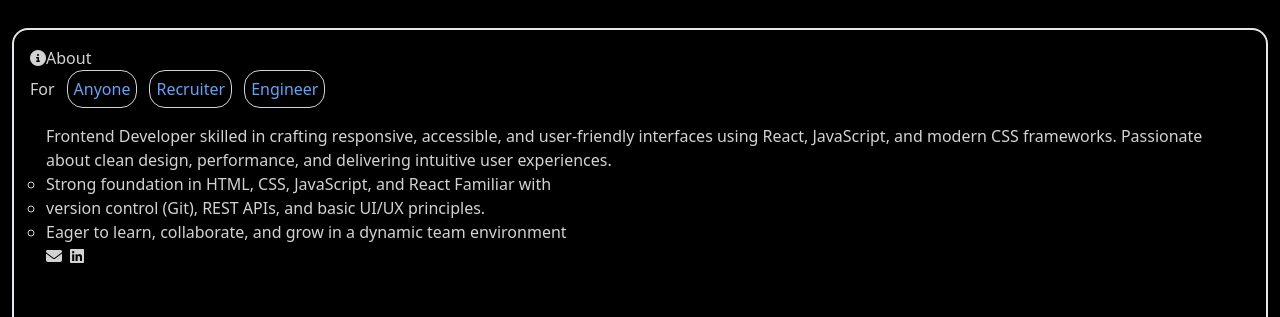
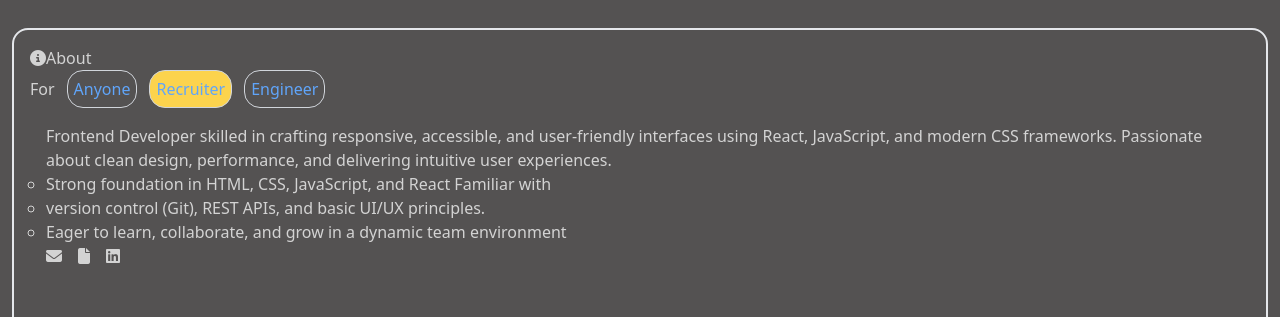
Before and after one commit to vandanafuloria/my-portfolio, a React (Vite) app: page / in a window 1280 px wide. Both pictures are taken after a click on the button "Recruiter". Shown: the part 397-714 px from the top of the page. Built offline with nearby package versions, Linux system fonts and the light colour scheme.

Commit message:
added color of button during changing

```diff
--- a/src/App.css
+++ b/src/App.css
@@ -10,7 +10,7 @@ button {
   cursor: pointer;
 }
 .main-container {
-  background-color: black;
+  background-color: rgba(55, 53, 53, 0.855);
 }
 .profile {
   width: 150px;
--- a/src/compnent/About.jsx
+++ b/src/compnent/About.jsx
@@ -37,9 +37,9 @@ export default function About() {
       <div className="audiance">
         <div className="flex gap-3 items-center">
           <span>For</span>
-          <Button text="Anyone" onClick={showEveryone} />
-          <Button text="Recruiter" onClick={showRecruiter} />
-          <Button text="Engineer" onClick={showEngineer} />
+          <Button text="Anyone" onClick={showEveryone} bg={everyone} />
+          <Button text="Recruiter" onClick={showRecruiter} bg={recruiter} />
+          <Button text="Engineer" onClick={showEngineer} bg={engineer} />
         </div>
 
         {/* Animate container */}
--- a/src/compnent/UI/Engineer.jsx
+++ b/src/compnent/UI/Engineer.jsx
@@ -7,6 +7,28 @@ export default function Engineer() {
           that’s the fun part. I'm always digging into basics and best
           practices, and trying to get a little better every day.
         </p>
+        <div className="flex gap-4">
+          <span>
+            <a
+              href="./resume.pdf"
+              target="_blank"
+              rel="noopener noreferrer"
+              style={{ textDecoration: "none", color: "inherit" }}
+            >
+              <i className="fa-brands fa-linkedin"></i>
+            </a>
+          </span>
+          <span>
+            <a
+              href="https://github.com/vandanafuloria"
+              target="_blank"
+              rel="noopener noreferrer"
+            >
+              {" "}
+              <i class="fa-brands fa-github"></i>
+            </a>
+          </span>
+        </div>
       </div>
     </>
   );
--- a/src/compnent/UI/Recruiter.jsx
+++ b/src/compnent/UI/Recruiter.jsx
@@ -3,7 +3,6 @@ import { ToastContainer, toast } from "react-toastify";
 import "react-toastify/dist/ReactToastify.css";
 
 export default function RecruiterSection() {
-  const [copied, setCopied] = useState(false);
   const email = "vandanfuloria02@gmail.com";
 
   const handleCopy = (val) => {
@@ -32,15 +31,28 @@ export default function RecruiterSection() {
           Eager to learn, collaborate, and grow in a dynamic team environment
         </li>
       </ul>
-      <div className="flex gap-2 align-middle">
+      <div className="flex gap-4 align-middle">
         <div onClick={() => handleCopy(email)} style={{ cursor: "pointer" }}>
           <i className="fa-solid fa-envelope"></i>
           <ToastContainer position="bottom-right" autoClose={1500} />
         </div>
+
+        <span>
+          <a
+            href="https://www.linkedin.com/in/vandanafuloria/"
+            target="_blank"
+            rel="noopener noreferrer"
+            style={{ textDecoration: "none", color: "inherit" }}
+          >
+            {" "}
+            <i class="fa-solid fa-file"></i>
+          </a>
+        </span>
+
         <div>
           <span>
             <a
-              href="https://www.linkedin.com/in/vandanafuloria/"
+              href="./resume.pdf"
               target="_blank"
               rel="noopener noreferrer"
               style={{ textDecoration: "none", color: "inherit" }}
--- a/src/compnent/UI/button.jsx
+++ b/src/compnent/UI/button.jsx
@@ -1,8 +1,11 @@
-export default function Button({ text, onClick }) {
+export default function Button({ text, onClick, bg }) {
+  console.log(bg);
   return (
     <>
       <button
-        className="text-blue-400 border border-gray-300 p-1.5 rounded-2xl"
+        className={`${
+          bg ? "bg-yellow-300" : "bg-black-300"
+        } text-blue-400 border border-gray-300 p-1.5 rounded-2xl`}
         onClick={onClick}
       >
         {text}
```
